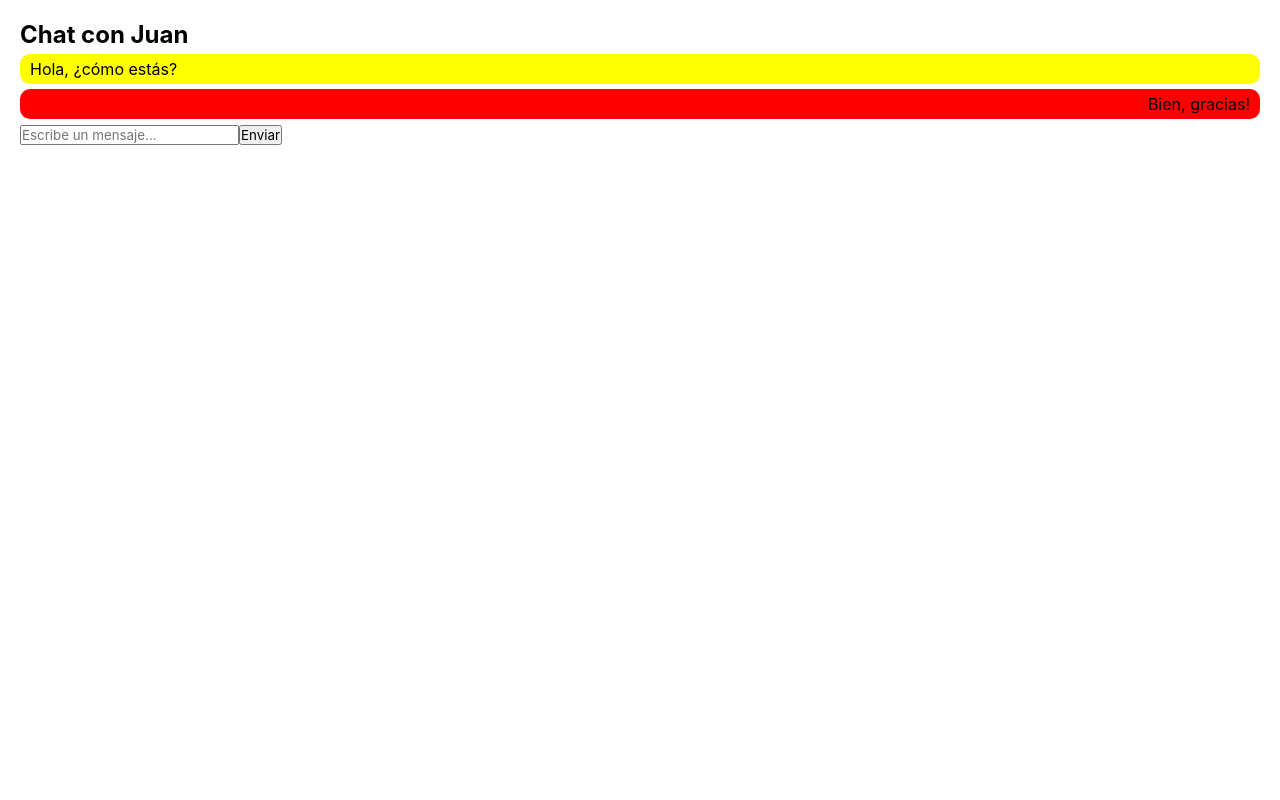
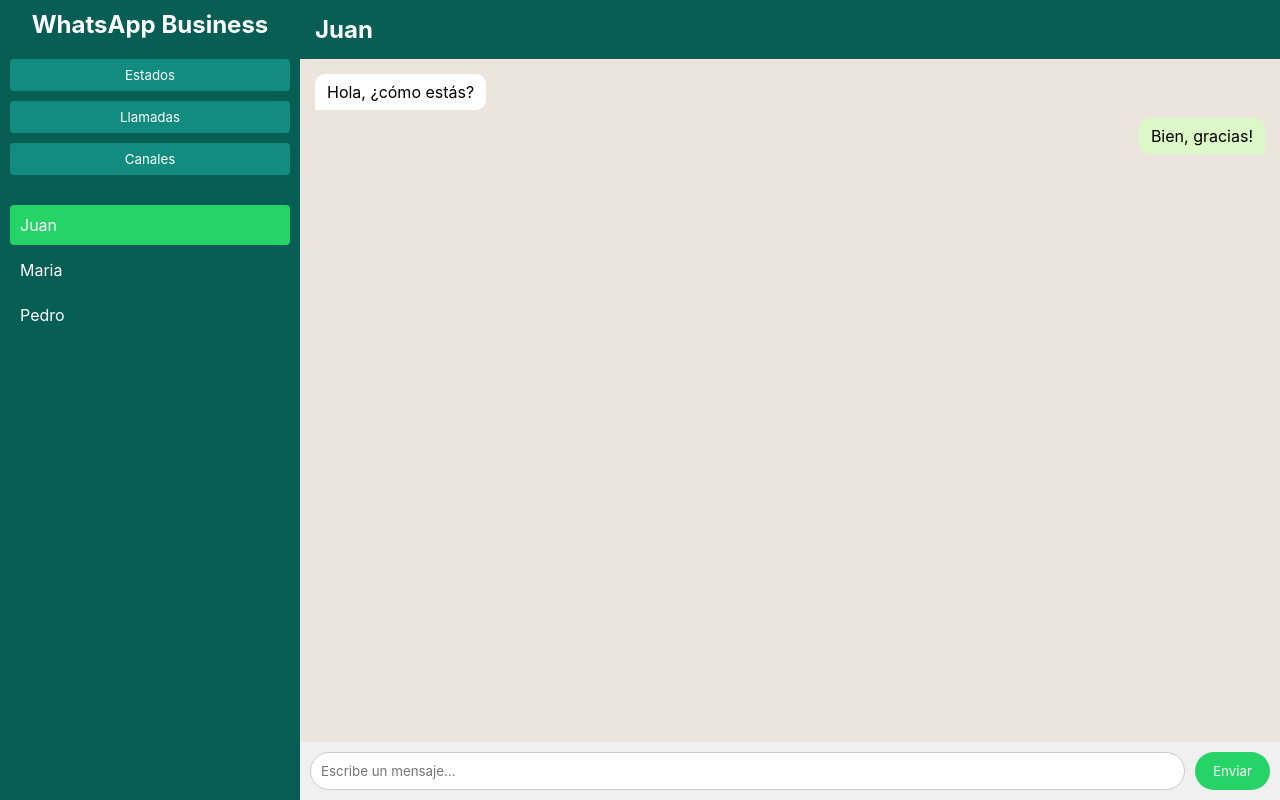
Before and after one commit to valeri-h7/Proyecto_Final_Feb, a React (Vite) app: page /chat/1 in a window 1280 px wide. Built offline with nearby package versions, Linux system fonts and the light colour scheme.

Commit message:
cambios/2

```diff
--- /dev/null
+++ b/src/Components/ContactSidebar/ContactSidebar.css
@@ -0,0 +1,52 @@
+.sidebar {
+  width: 300px;
+  min-width: 250px;
+  background-color: #075e54;
+  color: white;
+  padding: 10px;
+  display: flex;
+  flex-direction: column;
+}
+
+.sidebar h1 {
+  text-align: center;
+  margin-bottom: 20px;
+}
+
+.buttons button {
+  width: 100%;
+  margin-bottom: 10px;
+  padding: 8px;
+  background-color: #128c7e;
+  border: none;
+  color: white;
+  border-radius: 4px;
+  cursor: pointer;
+}
+
+.buttons button:hover {
+  background-color: #25d366;
+}
+
+.chat-list {
+  margin-top: 20px;
+  overflow-y: auto;
+  flex: 1;
+}
+
+.chat-link {
+  display: block;
+  padding: 10px;
+  color: white;
+  text-decoration: none;
+  border-radius: 4px;
+  margin-bottom: 5px;
+}
+
+.chat-link:hover {
+  background-color: #128c7e;
+}
+
+.chat-link.active {
+  background-color: #25d366;
+}
--- a/src/Components/ContactSidebar/ContactSidebar.jsx
+++ b/src/Components/ContactSidebar/ContactSidebar.jsx
@@ -1,46 +1,37 @@
-import React, { useContext } from 'react'
-import { getContacts } from '../../services/contactsService'
-import { ContactsContext } from '../../Context/ContactsContext'
-import { Link } from 'react-router'
+import React, { useContext } from "react";
+import { Link, useLocation } from "react-router-dom";
+import { ContactsContext } from "../../Context/ContactsContext";
+import "./ContactSidebar.css";
 
 export default function ContactSidebar() {
-    //useContext es un hook que nos permite consumir el contexto
-    //Recibe por parametro el contexto que queremos consumir
-    //Una vez consumido me traera el valor del value del contexto
-    const { contacts, favorite_name } = useContext(ContactsContext)
+  const { contacts } = useContext(ContactsContext);
+  const location = useLocation();
+
   return (
-    <div>
-        <h2>Whatsapp Clone</h2>
-        <h3>Me cae muy bien: {favorite_name}</h3>
-        <div>
-            {
-                contacts.map(
-                    (contact ) => {
-                        return (
-                            <Link
-                                to={`/contact/${contact.id}`}
-                                key={contact.id}
+    <aside className="sidebar">
+      <h1>WhatsApp Business</h1>
 
-                            >
-                                <img
-                                    src={contact.profile_picture}
-                                    alt={contact.name}
-                                    style={
-                                        {
-                                            width: '200px'
-                                        }
-                                    }
-                                />
-                                <h3>{contact.name}</h3>
-                                <span>{contact.last_time_connection}</span>
-                                <br />
-                                <hr />
-                            </Link>
-                        )
-                    }
-                )
-            }
-        </div>
-    </div>
-  )
+      <div className="buttons">
+        <button>Estados</button>
+        <button>Llamadas</button>
+        <button>Canales</button>
+      </div>
+
+      <div className="chat-list">
+        {contacts.map((contact) => {
+          const isActive = location.pathname === `/chat/${contact.id}`;
+
+          return (
+            <Link
+              key={contact.id}
+              to={`/chat/${contact.id}`}
+              className={`chat-link ${isActive ? "active" : ""}`}
+            >
+              <p>{contact.name}</p>
+            </Link>
+          );
+        })}
+      </div>
+    </aside>
+  );
 }
--- a/src/Screens/ChatsScreen/ChatsScreen.css
+++ b/src/Screens/ChatsScreen/ChatsScreen.css
@@ -5,48 +5,19 @@
     font-family: "Inter", Arial, Helvetica, sans-serif;
 }
 
-.chats-screen{
-    display: flex;
-    flex-direction: column;
-    height: 100vh;
-    width: 100%;
-    background-color:blueviolet;
+/* Layout general tipo WhatsApp Web */
+.chats-screen {
+  display: flex;
+  height: 100vh;
+  width: 100%;
+  font-family: Arial, sans-serif;
 }
 
-.sidebar{
-    width: 250px;
-    background-color: green;
-    padding: 20px;
-    height: 100vh;
-}
-
-.buttons{
-    margin: 20px 0;
-    display: flex;
-    flex-direction: column;
-    gap: 10px;
-}
-
-.chat-list{
-    margin-top: 20px;
-    display: flex;
-    flex-direction: column;
-    gap: 10px;
-}
-
-.chat-link{
-    text-decoration: none;
-}
-
-.chat-link:hover{
-  background-color: #128c7e;
-  padding: 5px;
-  border-radius: 5px;
-}
-
-.chat-empty{
+/* Parte derecha cuando no hay chat seleccionado */
+.chat-empty {
   flex: 1;
   display: flex;
   justify-content: center;
   align-items: center;
+  font-size: 1.2rem;
 }
--- a/src/Screens/ChatsScreen/ChatsScreen.jsx
+++ b/src/Screens/ChatsScreen/ChatsScreen.jsx
@@ -1,28 +1,11 @@
-import React, { useContext } from 'react'
-import { Link } from 'react-router-dom'
-import { ContactsContext } from '../../Context/ContactsContext'
-import "./ChatsScreen.css"
+import React from "react";
+import ContactSidebar from "../../Components/ContactSidebar/ContactSidebar";
+import "./ChatsScreen.css";
 
 export default function ChatsScreen() {
-  const { contacts } = useContext(ContactsContext);
-
   return (
     <div className="chats-screen">
-      <aside className='sidebar'>
-        <h1>WhatsApp Business</h1>
-        <div className="buttons">
-          <button>Estados</button>
-          <button>Llamadas</button>
-          <button>Canales</button>
-        </div>
-        <div className="chat-list">
-          {contacts.map((contact) => (
-            <Link key={contact.id} to={`/chat/${contact.id}`} className="chat-link">
-              <p>{contact.name}</p>
-            </Link>
-          ))}
-        </div>
-      </aside>
+      <ContactSidebar />
       <main className="chat-empty">
         <h2>Selecciona una conversación</h2>
       </main>
--- a/src/Screens/ContactScreen/ContactScreen.css
+++ b/src/Screens/ContactScreen/ContactScreen.css
@@ -1,24 +1,72 @@
 .contact-screen {
-  padding: 20px;
+  flex: 1;
+  display: flex;
+  flex-direction: column;
+  background-color: #ece5dd;
 }
 
-.messages {
-  max-height: 400px;
-  overflow-y: auto;
+/* Header del chat */
+.chat-header {
+  padding: 15px;
+  background-color: #075e54;
+  color: white;
 }
 
-.sent {
-  text-align: right;
-  background-color: red;
-  margin: 5px 0;
-  padding: 5px 10px;
-  border-radius: 10px;
+/* Contenedor mensajes */
+.messages {
+  flex: 1;
+  overflow-y: auto;
+  padding: 15px;
+  display: flex;
+  flex-direction: column;
+  gap: 8px;
 }
 
+/* Mensajes enviados */
+.sent {
+  align-self: flex-end;
+  background-color: #dcf8c6;
+  padding: 8px 12px;
+  border-radius: 10px 10px 0 10px;
+  max-width: 70%;
+  word-wrap: break-word;
+}
+
+/* Mensajes recibidos */
 .received {
-  text-align: left;
-  background-color: yellow;
-  margin: 5px 0;
-  padding: 5px 10px;
-  border-radius: 10px;
+  align-self: flex-start;
+  background-color: white;
+  padding: 8px 12px;
+  border-radius: 10px 10px 10px 0;
+  max-width: 70%;
+  word-wrap: break-word;
 }
+
+/* Input inferior */
+.chat-input {
+  display: flex;
+  padding: 10px;
+  background-color: #f0f0f0;
+  gap: 10px;
+}
+
+.chat-input input {
+  flex: 1;
+  padding: 10px;
+  border-radius: 20px;
+  border: 1px solid #ccc;
+  outline: none;
+}
+
+.chat-input button {
+  padding: 10px 18px;
+  border-radius: 20px;
+  border: none;
+  background-color: #25d366;
+  color: white;
+  cursor: pointer;
+}
+
+.chat-input button:hover {
+  background-color: #128c7e;
+}
--- a/src/Screens/ContactScreen/ContactScreen.jsx
+++ b/src/Screens/ContactScreen/ContactScreen.jsx
@@ -1,31 +1,88 @@
-import React, { useContext } from "react"
-import { useParams } from "react-router-dom"
-import { ContactsContext } from "../../Context/ContactsContext"
-import "./ContactScreen.css"
-
+import React, { useContext, useEffect, useRef } from "react";
+import { useParams } from "react-router-dom";
+import { ContactsContext } from "../../Context/ContactsContext";
+import ContactSidebar from "../../Components/ContactSidebar/ContactSidebar";
+import "./ContactScreen.css";
 
 export default function ContactScreen() {
   const { contact_id } = useParams();
-  const { contacts } = useContext(ContactsContext);
+  const { contacts, setContactsState } = useContext(ContactsContext);
 
-  const contact = contacts.find(c => c.id === parseInt(contact_id));
+  const contact = contacts.find(
+    (c) => c.id === parseInt(contact_id)
+  );
 
-  if (!contact) return <p>El contacto seleccionado no existe</p>;
+  const messagesEndRef = useRef(null);
+
+  // Scroll automático cuando cambian los mensajes
+  useEffect(() => {
+    messagesEndRef.current?.scrollIntoView({ behavior: "smooth" });
+  }, [contact?.messages]);
+
+  if (!contact) {
+    return (
+      <div className="chats-screen">
+        <ContactSidebar />
+        <div className="contact-screen">
+          <p>El contacto seleccionado no existe</p>
+        </div>
+      </div>
+    );
+  }
+
+  const handleSend = (e) => {
+    e.preventDefault();
+    const input = e.target.elements.message;
+
+    if (!input.value.trim()) return;
+
+    const newMessage = {
+      id: Date.now(),
+      text: input.value,
+      send_by_me: true,
+    };
+
+    setContactsState((prev) =>
+      prev.map((c) =>
+        c.id === contact.id
+          ? { ...c, messages: [...c.messages, newMessage] }
+          : c
+      )
+    );
+
+    input.value = "";
+  };
 
   return (
+    <div className="chats-screen">
+      <ContactSidebar />
+
       <div className="contact-screen">
-      <h2>Chat con {contact.name}</h2>
+        <div className="chat-header">
+          <h2>{contact.name}</h2>
+        </div>
+
         <div className="messages">
           {contact.messages.map((msg) => (
-          <p key={msg.id} className={msg.send_by_me ? "sent" : "received"}>
+            <p
+              key={msg.id}
+              className={msg.send_by_me ? "sent" : "received"}
+            >
               {msg.text}
             </p>
           ))}
+          <div ref={messagesEndRef} />
         </div>
-      <form>
-        <input type="text" placeholder="Escribe un mensaje..." />
-        <button>Enviar</button>
+
+        <form className="chat-input" onSubmit={handleSend}>
+          <input
+            type="text"
+            name="message"
+            placeholder="Escribe un mensaje..."
+          />
+          <button type="submit">Enviar</button>
         </form>
       </div>
-  )
+    </div>
+  );
 }
```
Lines whose indentation alone changed are shown as unchanged.
